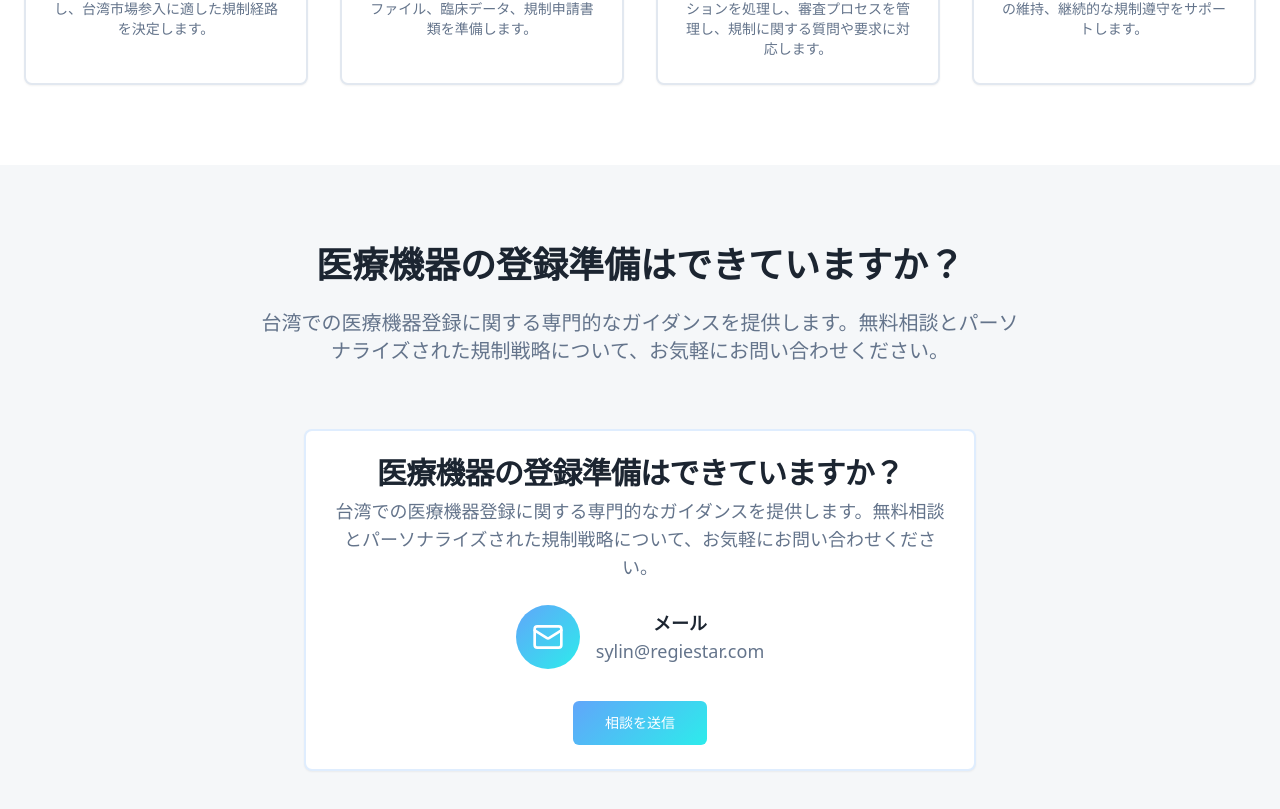
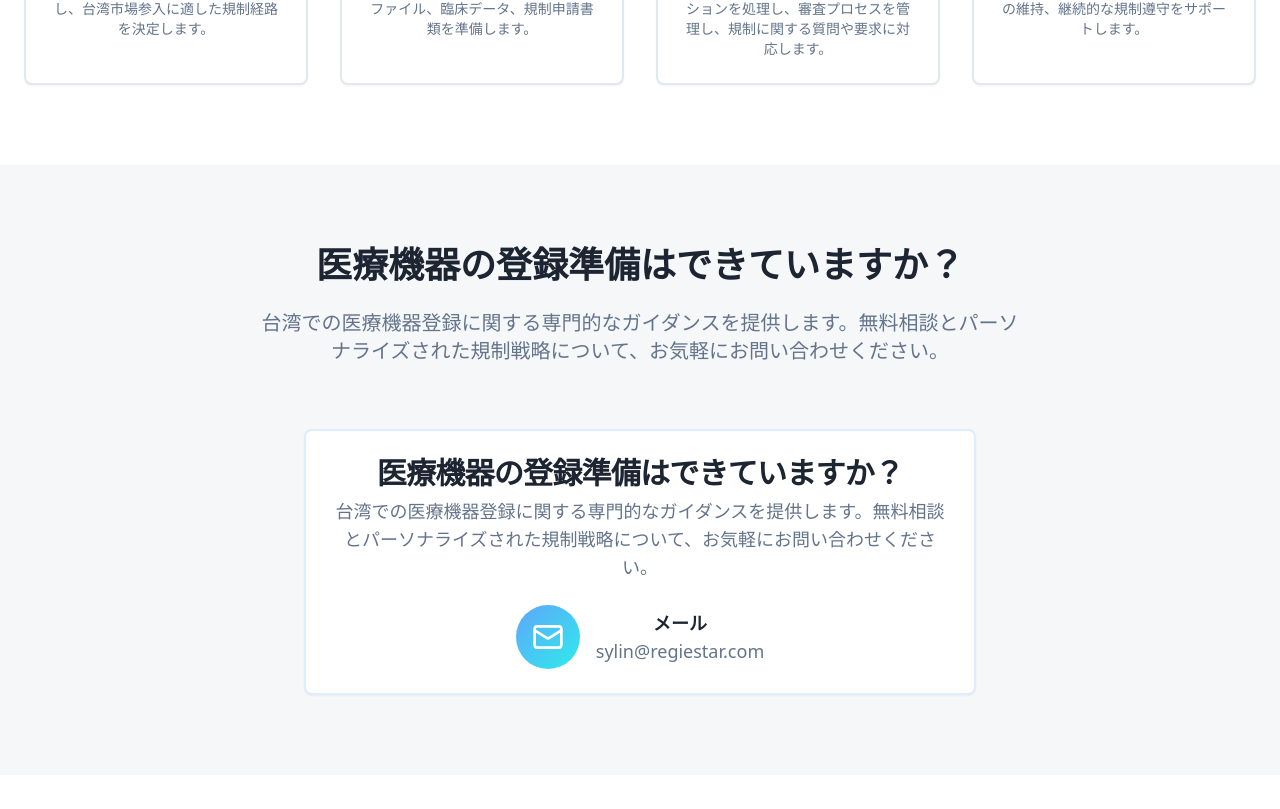
Before and after one commit to swedelin/taiwan-medreg-guide, a React (Vite) app: page / in a window 1280 px wide. Shown: the part 1861-2670 px from the top of the page. After the commit the page ends 2636 px from the top, so only its background shows below. Built offline with nearby package versions, Linux system fonts and the light colour scheme.

Commit message:
Remove consultation button
Removed the "Get free consultation" button from the contact section.

```diff
--- a/src/components/Contact.tsx
+++ b/src/components/Contact.tsx
@@ -37,13 +37,6 @@ const Contact = () => {
                 </div>
               </div>
 
-              <div className="text-center">
-                <Button variant="medical" size="lg" asChild>
-                  <a href="mailto:sylin@regiestar.com">
-                    {t('contactSubmit')}
-                  </a>
-                </Button>
-              </div>
             </CardContent>
           </Card>
         </div>
```
